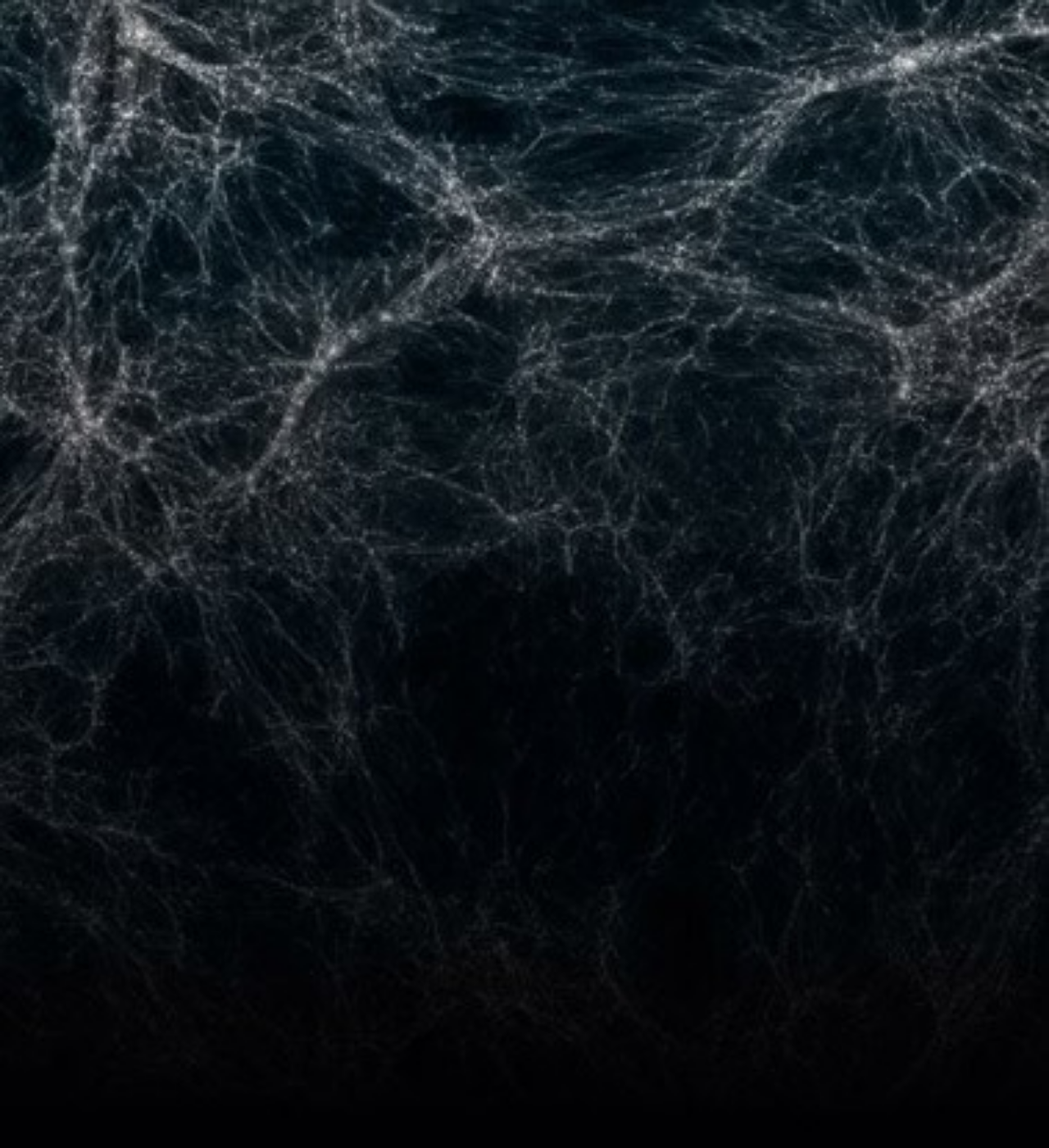
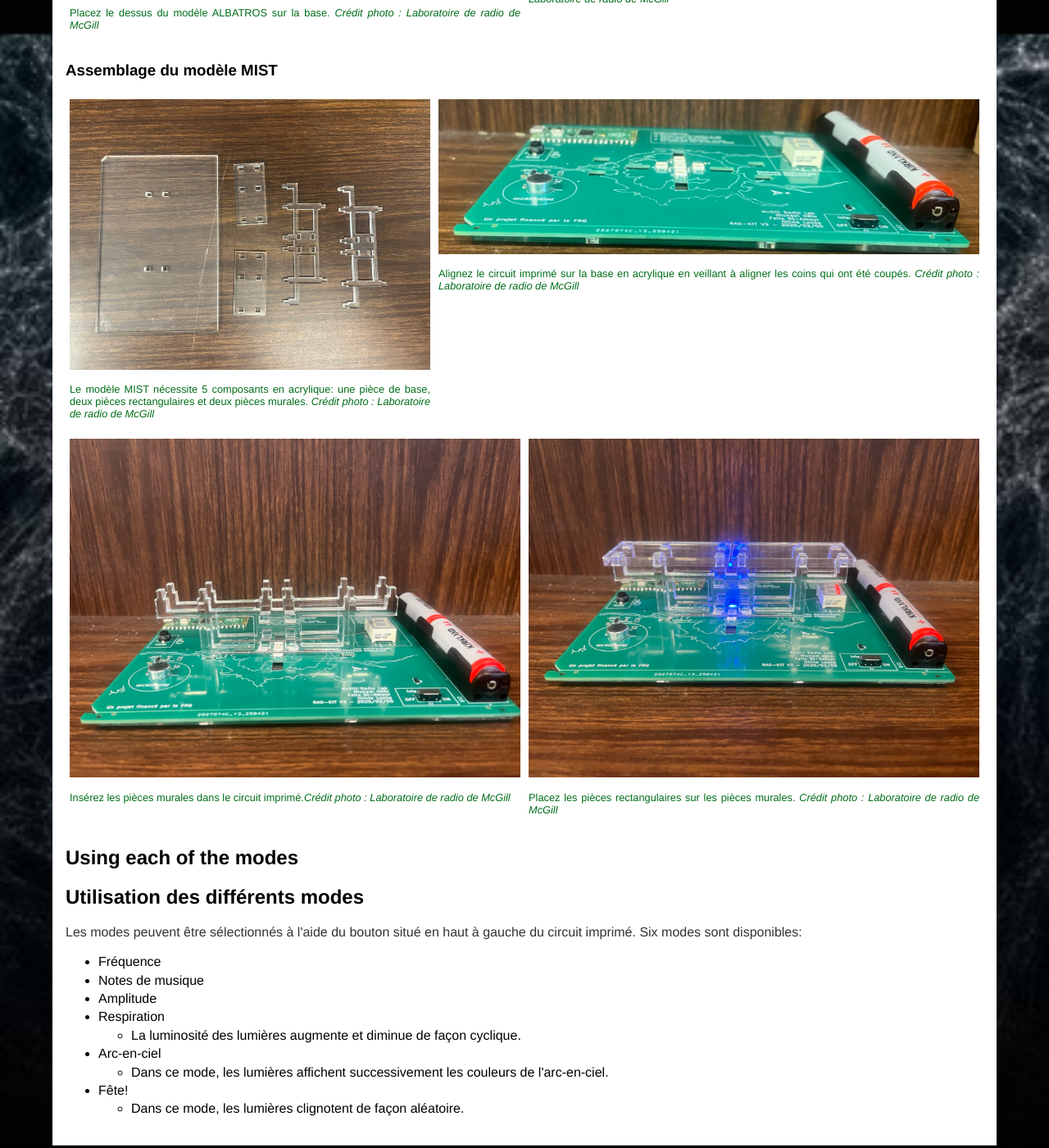
Before and after one commit to Radio-Astronomy-Demonstration/radio-astronomy-demonstration.github.io, a Jekyll site: the page built from fr/utilisation/index.html, in a window 1280 px wide and 1400 px high, scrolled down 2238 px. Shown: the whole window at 82% size. Built offline with Jekyll 4.4.1, drawn with Linux system fonts in a browser that asks for light colours; some of the changed text lies outside the part shown.

Commit message:
Initial translation of the RAD kit assembly into French.

```diff
--- a/en/usage/index.html
+++ b/en/usage/index.html
@@ -11,14 +11,14 @@ title: How to use the RAD kit
 
 <div class="img-container">
     <figure>
-        <img src="/media/assembly-photos/circuit-board-no-batteries-annotated.jpg" width="100%" alt="The circuit board without batteries">
+        <img src="/media/assembly-photos/circuit-board-no-batteries-annotated.svg" width="100%" alt="The circuit board without batteries.">
         <figcaption>
             <p>Put two AA batteries into the battery holder, ensuring that the positive (pointy) ends of the battery face towards the on/off switch. <em class="img-credit">Image credit: McGill Radio Lab</em></p>
         </figcaption>
     </figure>
 
     <figure>
-        <img src="/media/assembly-photos/circuit-board-on-annotated.jpg" width="100%" alt="The circuit board with batteries">
+        <img src="/media/assembly-photos/circuit-board-on-annotated.svg" width="100%" alt="The circuit board with batteries.">
         <figcaption>
             <p>To test that the circuit board works, turn the switch in the bottom right corner from off to on. Locate the microphone, lights, mode display, and mode switcher on the circuit board. <em class="img-credit">Image credit: McGill Radio Lab</em></p>
         </figcaption>
@@ -70,7 +70,7 @@ title: How to use the RAD kit
     <figure>
         <img src="/media/assembly-photos/albatros-on.jpg" width="100%" alt="ALBATROS model bottom.">
         <figcaption>
-            <p> The turned on circuit board with the ALBATROSS model on top. <em class="img-credit">Image credit: McGill Radio Lab</em></p>
+            <p> The turned on circuit board with the ALBATROS model on top. <em class="img-credit">Image credit: McGill Radio Lab</em></p>
         </figcaption>
     </figure>
 </div>
--- a/fr/utilisation/index.html
+++ b/fr/utilisation/index.html
@@ -4,4 +4,131 @@ title: Comment utiliser le kit RAD
 ---
 
 <h1>Comment utiliser le kit RAD</h1>
-<p>TEXTE</p>
+<h2>Assemblage</h2>
+
+<h3>Insertion des piles</h3>
+
+<div class="img-container">
+    <figure>
+        <img src="/media/assembly-photos/circuit-board-no-batteries-annotée.svg" width="100%" alt="Le circuit imprimé sans piles.">
+        <figcaption>
+            <p>Insérez deux piles AA dans le porte-piles, en veillant à ce que les extrémités positives (pointues) des piles soient orientées vers l'interrupteur marche/arrêt. <em class="img-credit">Crédit photo : Laboratoire de radio de McGill</em></p>
+        </figcaption>
+    </figure>
+
+    <figure>
+        <img src="/media/assembly-photos/circuit-board-on-annotée.svg" width="100%" alt="La carte de circuit imprimé avec les piles.">
+        <figcaption>
+            <p>Pour vérifier le bon fonctionnement de la carte électronique, mettez l'interrupteur situé en bas à droite de la position «&nbsp;arrêt&nbsp;» à la position «&nbsp;marche&nbsp;». Repérez le microphone, les voyants, l'affichage du mode et le sélecteur de mode sur la carte. <em class="img-credit">Crédit photo : Laboratoire de radio de McGill</em></p>
+        </figcaption>
+    </figure>
+</div>
+
+<h3>Assembling the ALBATROS model</h3>
+
+<div class="img-container">
+    <figure style="flex: 36%;">
+        <img src="/media/assembly-photos/albatros-components.jpg" width="100%" alt="Composants du modèle ALBATROS.">
+        <figcaption>
+            <p> L'assemblage du modèle ALBATROS nécessite sept composants en acrylique: quatre pièces triangulaires, deux pièces armées et une base. <em class="img-credit">Crédit photo : Laboratoire de radio de McGill</em></p>
+        </figcaption>
+    </figure>
+
+    <figure style="flex: 64%;">
+        <img src="/media/assembly-photos/albatros-partially-assembled.jpg" width="100%" alt="Modèle ALBATROS partiellement assemblé.">
+        <figcaption>
+            <p> Deux pièces triangulaires doivent être insérées sur chacune des pièces armées. <em class="img-credit">Crédit photo : Laboratoire de radio de McGill</em></p>
+        </figcaption>
+    </figure>
+</div>
+
+<div class="img-container">
+    <figure style="flex: 30%;">
+        <img src="/media/assembly-photos/albatros-tree-side-view.jpg" width="100%" alt="Haut de gamme du modèle ALBATROS.">
+        <figcaption>
+            <p>Les deux pièces triangulaires doivent être emboîtées l'une dans l'autre. <em class="img-credit">Crédit photo : Laboratoire de radio de McGill</em></p>
+        </figcaption>
+    </figure>
+
+    <figure style="flex: 70%;">
+        <img src="/media/assembly-photos/albatros-bottom-side-view.jpg" width="100%" alt="Modèle ALBATROS bas.">
+        <figcaption>
+            <p> Alignez le circuit imprimé sur la base en acrylique en veillant à aligner les coins qui ont été coupés. <em class="img-credit">Crédit photo : Laboratoire de radio de McGill</em></p>
+        </figcaption>
+    </figure>
+</div>
+
+<div class="img-container">
+    <figure>
+        <img src="/media/assembly-photos/albatros-side-view.jpg" width="100%" alt="Vue latérale du modèle ALBATROS entièrement assemblé.">
+        <figcaption>
+            <p>Placez le dessus du modèle ALBATROS sur la base. <em class="img-credit">Crédit photo : Laboratoire de radio de McGill</em></p>
+        </figcaption>
+    </figure>
+
+    <figure>
+        <img src="/media/assembly-photos/albatros-on.jpg" width="100%" alt="Modèle ALBATROS bas.">
+        <figcaption>
+            <p> La carte de circuit imprimé allumée avec le modèle ALBATROS dessus. <em class="img-credit">Crédit photo : Laboratoire de radio de McGill</em></p>
+        </figcaption>
+    </figure>
+</div>
+
+<h3>Assemblage du modèle MIST</h3>
+
+<div class="img-container">
+    <figure style="flex: 40%;">
+        <img src="/media/assembly-photos/mist-components.jpg" width="100%" alt="Composantes du modèle MIST.">
+        <figcaption>
+            <p>Le modèle MIST nécessite 5 composants en acrylique: une pièce de base, deux pièces rectangulaires et deux pièces murales. <em class="img-credit">Crédit photo : Laboratoire de radio de McGill</em></p>
+        </figcaption>
+    </figure>
+
+    <figure style="flex: 60%;">
+        <img src="/media/assembly-photos/mist-bottom.jpg" width="100%" alt="Base du modèle MIST.">
+        <figcaption>
+            <p> Alignez le circuit imprimé sur la base en acrylique en veillant à aligner les coins qui ont été coupés. <em class="img-credit">Crédit photo : Laboratoire de radio de McGill</em></p>
+        </figcaption>
+    </figure>
+</div>
+
+<div class="img-container">
+    <figure>
+        <img src="/media/assembly-photos/mist-partially-assembled.jpg" width="100%" alt="Modèle MIST partiellement assemblé.">
+        <figcaption>
+            <p>Insérez les pièces murales dans le circuit imprimé.<em class="img-credit">Crédit photo : Laboratoire de radio de McGill</em></p>
+        </figcaption>
+    </figure>
+
+    <figure>
+        <img src="/media/assembly-photos/mist-on.jpg" width="100%" alt="Fully assembled MIST model.">
+        <figcaption>
+            <p> Placez les pièces rectangulaires sur les pièces murales. <em class="img-credit">Crédit photo : Laboratoire de radio de McGill</em></p>
+        </figcaption>
+    </figure>
+</div>
+
+<h2>Using each of the modes</h2>
+
+<h2>Utilisation des différents modes</h2>
+
+<p>Les modes peuvent être sélectionnés à l'aide du bouton situé en haut à gauche du circuit imprimé. Six modes sont disponibles:
+
+<ul>
+    <li>Fréquence</li>
+    <li>Notes de musique</li>
+    <li>Amplitude</li>
+    <li>Respiration</li>
+    <ul>
+        <li>La luminosité des lumières augmente et diminue de façon cyclique.</li>
+    </ul>
+    <li>Arc-en-ciel</li>
+    <ul>
+        <li>Dans ce mode, les lumières affichent successivement les couleurs de l'arc-en-ciel.</li>
+    </ul>
+    <li>Fête!</li>
+    <ul>
+        <li>Dans ce mode, les lumières clignotent de façon aléatoire.</li>
+    </ul>
+</ul>
+</p>
```
Also changed, not shown: media/assembly-photos/circuit-board-no-batteries-annotated.jpg (deleted), media/assembly-photos/circuit-board-on-annotated.jpg (deleted), media/assembly-photos/circuit-board-on-annotated.svg (added), media/assembly-photos/circuit-board-on-annotée.svg (added), 2 other files.
